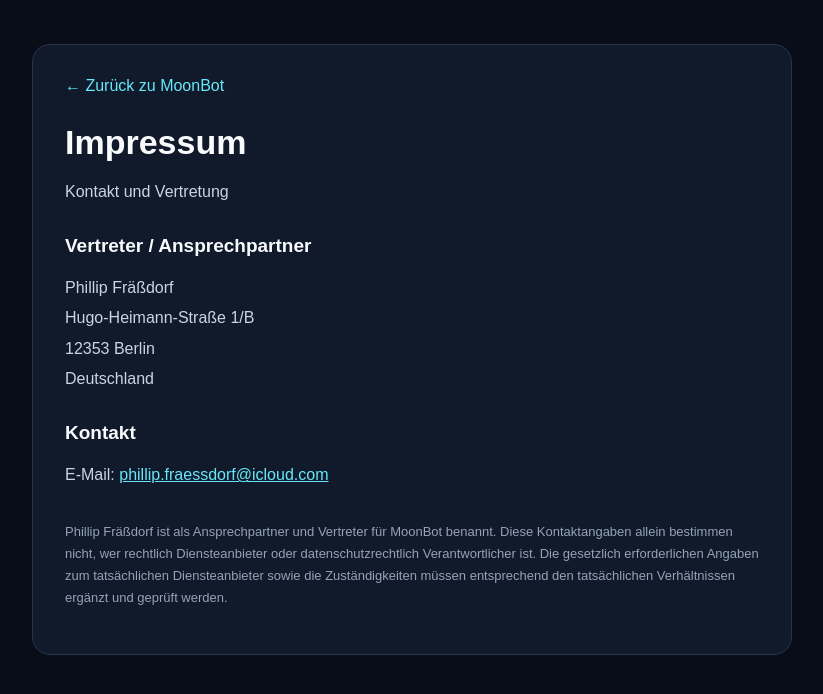
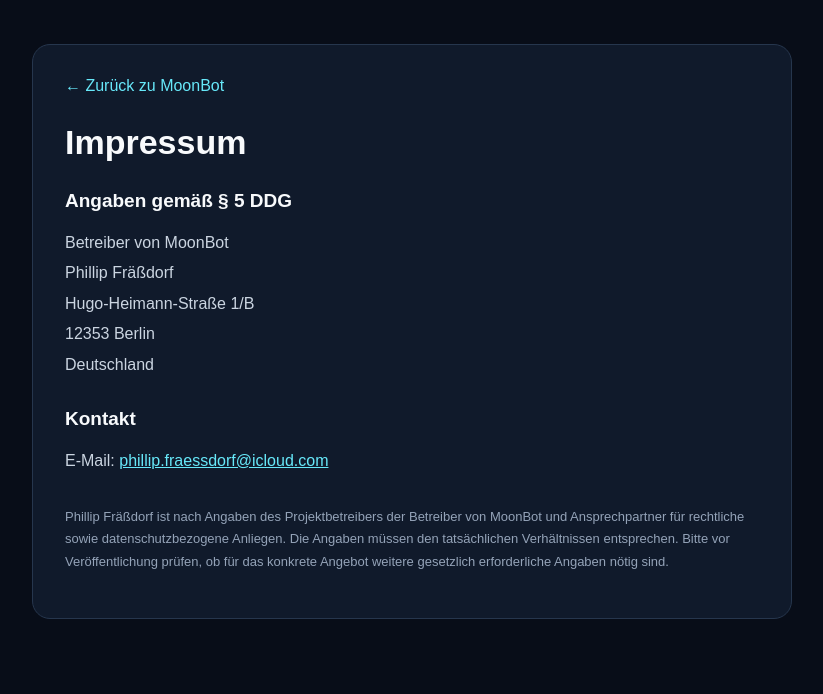
Before and after one commit to esel687/YumiiDiscordBot, a Next.js app: page /impressum in a window 1280 px wide. Shown: the top 694 px of the page, without its empty margins (228-1051 px from the left). Built offline with nearby package versions, Linux system fonts and the light colour scheme.

Commit message:
List Phillip Fräßdorf as MoonBot operator in imprint

```diff
--- a/app/impressum/page.tsx
+++ b/app/impressum/page.tsx
@@ -5,10 +5,10 @@ export default function Impressum() {
     <article style={{ maxWidth: 760, margin: "0 auto", padding: 32, background: "#101a2b", border: "1px solid #26364d", borderRadius: 18 }}>
       <Link href="/" style={{ color: "#67e8f9", textDecoration: "none" }}>← Zurück zu MoonBot</Link>
       <h1 style={{ fontSize: 34, margin: "28px 0 12px" }}>Impressum</h1>
-      <p style={{ color: "#cbd5e1", lineHeight: 1.8 }}>Kontakt und Vertretung</p>
 
-      <h2 style={{ fontSize: 19, marginTop: 28 }}>Vertreter / Ansprechpartner</h2>
+      <h2 style={{ fontSize: 19, marginTop: 28 }}>Angaben gemäß § 5 DDG</h2>
       <p style={{ lineHeight: 1.9, color: "#cbd5e1" }}>
+        Betreiber von MoonBot<br />
         Phillip Fräßdorf<br />
         Hugo-Heimann-Straße 1/B<br />
         12353 Berlin<br />
@@ -21,7 +21,7 @@ export default function Impressum() {
       </p>
 
       <p style={{ color: "#94a3b8", fontSize: 13, lineHeight: 1.7, marginTop: 30 }}>
-        Phillip Fräßdorf ist als Ansprechpartner und Vertreter für MoonBot benannt. Diese Kontaktangaben allein bestimmen nicht, wer rechtlich Diensteanbieter oder datenschutzrechtlich Verantwortlicher ist. Die gesetzlich erforderlichen Angaben zum tatsächlichen Diensteanbieter sowie die Zuständigkeiten müssen entsprechend den tatsächlichen Verhältnissen ergänzt und geprüft werden.
+        Phillip Fräßdorf ist nach Angaben des Projektbetreibers der Betreiber von MoonBot und Ansprechpartner für rechtliche sowie datenschutzbezogene Anliegen. Die Angaben müssen den tatsächlichen Verhältnissen entsprechen. Bitte vor Veröffentlichung prüfen, ob für das konkrete Angebot weitere gesetzlich erforderliche Angaben nötig sind.
       </p>
     </article>
   </main>;
```
